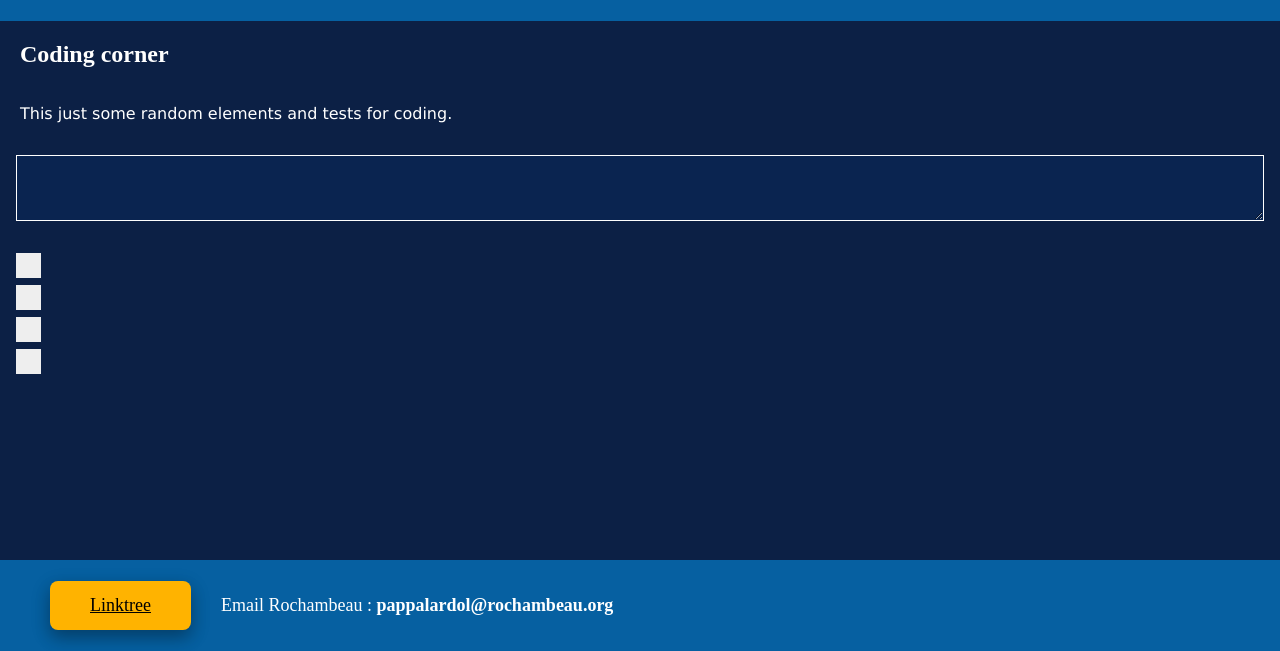
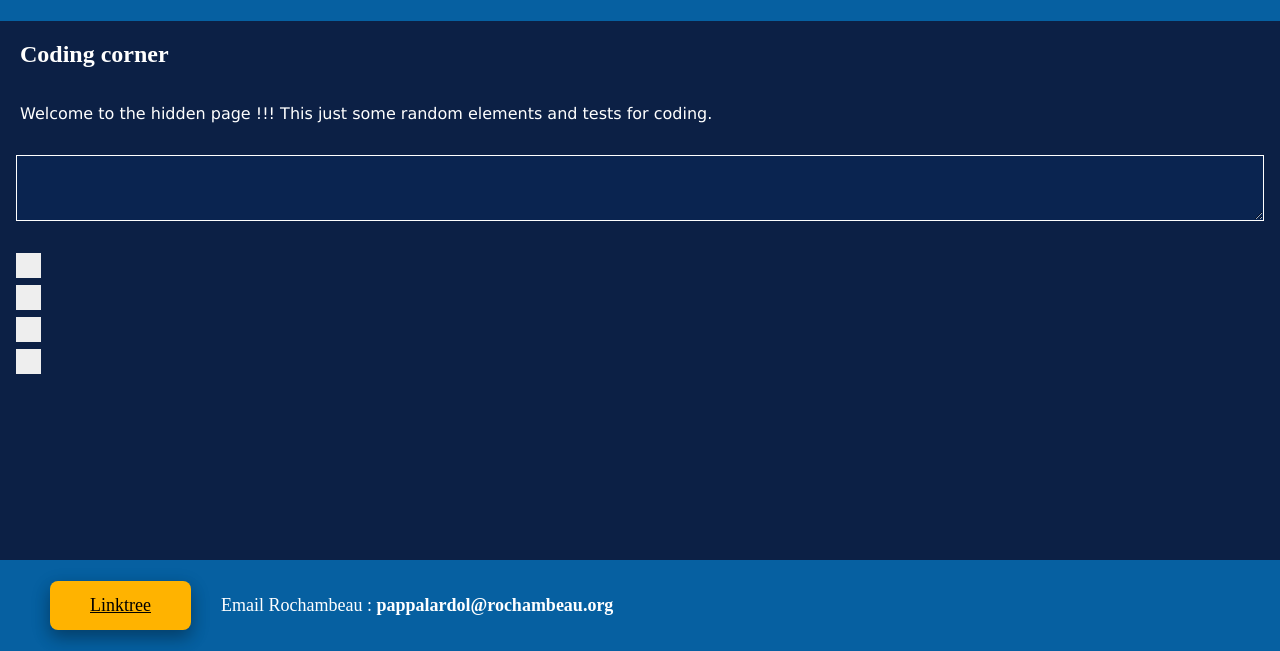
Before and after one commit to txoriurdina/blocked, a plain HTML site: page random.html in a window 1280 px wide. Shown: the part 149-800 px from the top of the page. Drawn offline with Linux system fonts and the light colour scheme.

Commit message:
Update random.html

```diff
--- a/random.html
+++ b/random.html
@@ -195,6 +195,7 @@
 
       <h2 class="about">Coding corner</h2>
       <p class="about">
+      Welcome to the hidden page !!!
       This just some random elements and tests for coding.
       </p>
 
```
